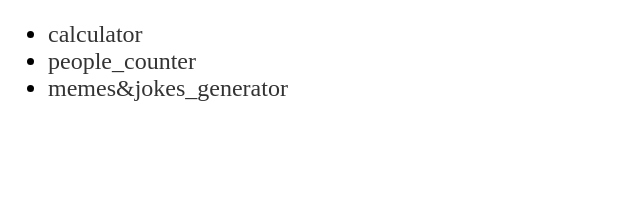
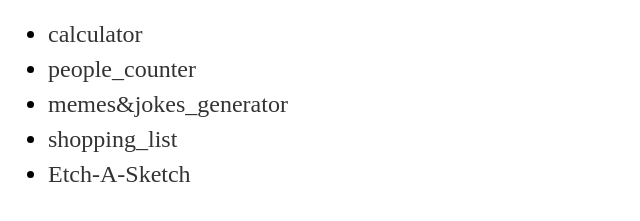
Before and after one commit to peter9918/javascript_projects, a plain HTML site: page index.html in a window 1280 px wide. Shown: the part 61-282 px from the top of the page, without its empty margins (0-640 px from the left). Drawn offline with Linux system fonts and the light colour scheme.

Commit message:
added 2 project links to main page

```diff
--- a/index.html
+++ b/index.html
@@ -9,9 +9,11 @@
 <body>
   <h1>JAVASCRIPT PROJECTS</h1>
   <ul>
-    <li><a href="calculator/index.html">calculator</a></li>
-    <li><a href="people_counter/index.html">people_counter</a></li>
-    <li><a href="memes/index.html">memes&jokes_generator</a></li>
+    <li><a href="calculator/index.html" target="_blank" rel="noopener noreferrer">calculator</a></li>
+    <li><a href="people_counter/index.html" target="_blank" rel="noopener noreferrer">people_counter</a></li>
+    <li><a href="memes/index.html" target="_blank" rel="noopener noreferrer">memes&jokes_generator</a></li>
+    <li><a href="shopping_list/index.html" target="_blank" rel="noopener noreferrer">shopping_list</a></li>
+    <li><a href="Etch-A-Sketch/index.html" target="_blank" rel="noopener noreferrer">Etch-A-Sketch</a></li>
   </ul>
 
 </body>
--- a/styles.css
+++ b/styles.css
@@ -1,6 +1,10 @@
 ul {
   font-size: 1.5rem;
   font-weight: 500;
+}
+
+li {
+  margin-top: .5rem;
 }
 
 a {
```
